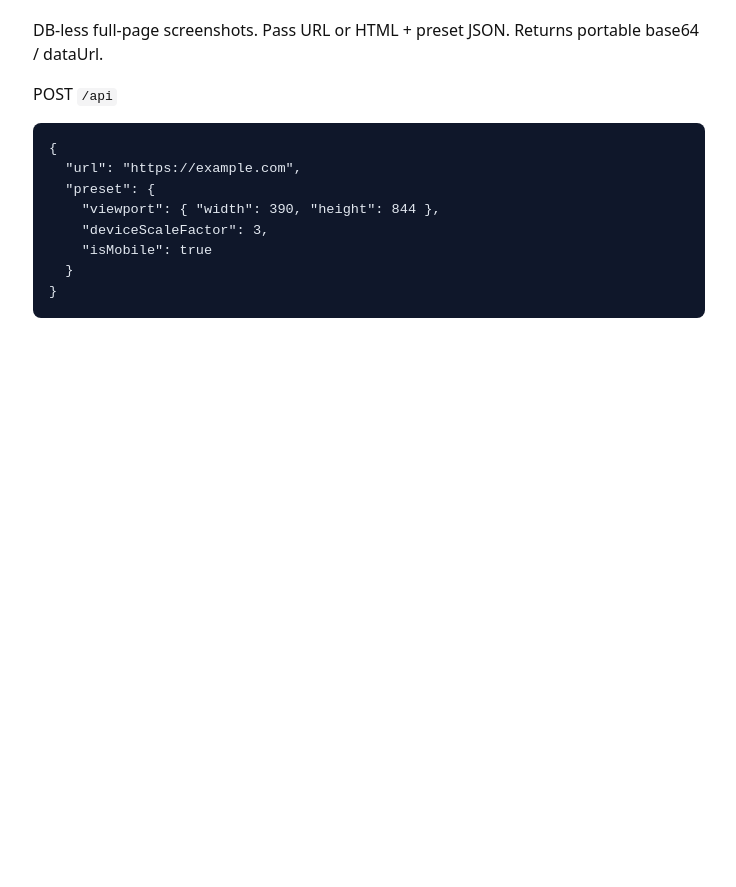
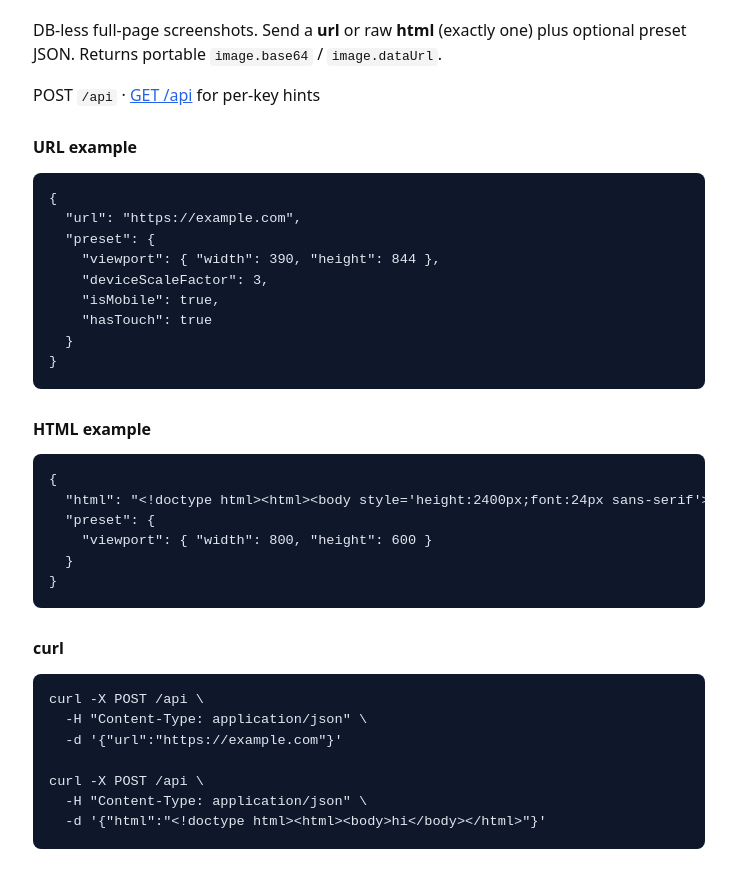
Before and after one commit to ineffabledeeps/snappy, a website: page public/index.html in a window 1280 px wide. Shown: the part 99-986 px from the top of the page, without its empty margins (271-1007 px from the left). Before the commit the page ends 800 px from the top, so only its background shows below. Drawn offline with Linux system fonts and the light colour scheme.

Commit message:
Show both URL and HTML examples on the landing page.
Co-authored-by: Cursor <cursoragent@cursor.com>

```diff
--- a/public/index.html
+++ b/public/index.html
@@ -13,6 +13,11 @@
         line-height: 1.5;
         color: #111;
       }
+      h2 {
+        font-size: 1rem;
+        margin: 1.75rem 0 0.5rem;
+        font-weight: 600;
+      }
       code {
         background: #f4f4f5;
         padding: 0.1em 0.35em;
@@ -26,19 +31,46 @@
         overflow: auto;
         font-size: 0.85rem;
       }
+      a {
+        color: #2563eb;
+      }
     </style>
   </head>
   <body>
     <h1>Snappy</h1>
-    <p>DB-less full-page screenshots. Pass URL or HTML + preset JSON. Returns portable base64 / dataUrl.</p>
-    <p>POST <code>/api</code></p>
+    <p>
+      DB-less full-page screenshots. Send a <strong>url</strong> or raw
+      <strong>html</strong> (exactly one) plus optional preset JSON. Returns portable
+      <code>image.base64</code> / <code>image.dataUrl</code>.
+    </p>
+    <p>POST <code>/api</code> · <a href="/api">GET /api</a> for per-key hints</p>
+
+    <h2>URL example</h2>
     <pre>{
   "url": "https://example.com",
   "preset": {
     "viewport": { "width": 390, "height": 844 },
     "deviceScaleFactor": 3,
-    "isMobile": true
+    "isMobile": true,
+    "hasTouch": true
   }
 }</pre>
+
+    <h2>HTML example</h2>
+    <pre>{
+  "html": "&lt;!doctype html&gt;&lt;html&gt;&lt;body style='height:2400px;font:24px sans-serif'&gt;Hello from Snappy&lt;/body&gt;&lt;/html&gt;",
+  "preset": {
+    "viewport": { "width": 800, "height": 600 }
+  }
+}</pre>
+
+    <h2>curl</h2>
+    <pre>curl -X POST /api \
+  -H "Content-Type: application/json" \
+  -d '{"url":"https://example.com"}'
+
+curl -X POST /api \
+  -H "Content-Type: application/json" \
+  -d '{"html":"&lt;!doctype html&gt;&lt;html&gt;&lt;body&gt;hi&lt;/body&gt;&lt;/html&gt;"}'</pre>
   </body>
 </html>
```
